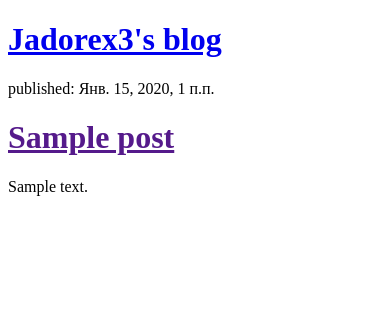
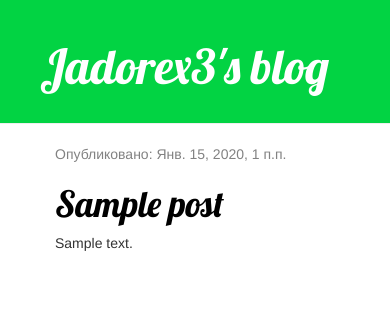
Before and after one commit to jadorex3/mysite, a Django app: page / in a window 390 px wide. Shown: the top 322 px of the page. Run offline with Django 3.2, Linux system fonts and the light colour scheme; tables that the repository leaves empty hold one stand-in row (values such as "Sample post"); some libraries are stand-ins or nearby versions.

Commit message:
Modified templates to display posts from database.

```diff
--- /dev/null
+++ b/blog/static/css/blog.css
@@ -0,0 +1,46 @@
+.page-header {
+    background-color: #02D343;
+    margin-top: 0;
+    padding: 20px 20px 20px 40px;
+}
+
+.page-header h1, .page-header h1 a, .page-header h1 a:visited, .page-header h1 a:active {
+    color: #ffffff;
+    font-size: 36pt;
+    text-decoration: none;
+}
+
+.content {
+    margin-left: 40px;
+}
+
+h1, h2, h3, h4 {
+    font-family: 'Lobster', cursive;
+}
+
+.date {
+    color: #828282;
+}
+
+.save {
+    float: right;
+}
+
+.post-form textarea, .post-form input {
+    width: 100%;
+}
+
+.top-menu, .top-menu:hover, .top-menu:visited {
+    color: #ffffff;
+    float: right;
+    font-size: 26pt;
+    margin-right: 20px;
+}
+
+.post {
+    margin-bottom: 70px;
+}
+
+.post h1 a, .post h1 a:visited {
+    color: #000000;
+}
--- /dev/null
+++ b/blog/templates/blog/base.html
@@ -0,0 +1,26 @@
+<!DOCTYPE html>
+{% load static %}
+<html lang="ru">
+    <head>
+        <meta charset="UTF-8">
+        <title>Jadorex3's blog</title>
+        <link rel="stylesheet" href="//maxcdn.bootstrapcdn.com/bootstrap/3.2.0/css/bootstrap.min.css">
+        <link rel="stylesheet" href="//maxcdn.bootstrapcdn.com/bootstrap/3.2.0/css/bootstrap-theme.min.css">
+        <link href="https://fonts.googleapis.com/css?family=Lobster&subset=latin,cyrillic" rel="stylesheet" type="text/css">
+        <link rel="stylesheet" href="{% static 'css/blog.css' %}">
+
+    </head>
+    <body>
+        <div class="page-header">
+            <h1><a href="/">Jadorex3's blog</a></h1>
+        </div>
+        <div class="content container">
+            <div class="row">
+                <div class="col-md-8">
+                {% block content %}
+                {% endblock %}
+                </div>
+            </div>
+        </div>
+    </body>
+</html>
--- a/blog/templates/blog/post_list.html
+++ b/blog/templates/blog/post_list.html
@@ -1,20 +1,13 @@
-<!DOCTYPE html>
-<html lang="en">
-<head>
-    <meta charset="UTF-8">
-    <title>Jadorex3's blog</title>
-</head>
-<body>
-    <div>
-        <h1><a href="/">Jadorex3's blog</a></h1>
-    </div>
+{% extends 'blog/base.html' %}
 
+{% block content %}
     {% for post in posts %}
-    <div>
-        <p>published: {{ post.published_date }}</p>
-        <h1><a href="">{{ post.title }}</a></h1>
-        <p>{{ post.text|linebreaksbr }}</p>
-    </div>
+        <div class="post">
+            <div class="date">
+                <p>Опубликовано: {{ post.published_date }}</p>
+            </div>
+            <h1><a href="{% url 'post_detail' pk=post.pk %}">{{ post.title }}</a></h1>
+            <p>{{ post.text|linebreaksbr }}</p>
+        </div>
     {% endfor %}
-</body>
-</html>
+{% endblock %}
--- a/blog/urls.py
+++ b/blog/urls.py
@@ -4,4 +4,5 @@ from . import views
 
 urlpatterns = [
     path('', views.post_list, name='post_list'),
+    path('post/<int:pk>/', views.post_detail, name='post_detail'),
 ]
--- a/blog/views.py
+++ b/blog/views.py
@@ -1,4 +1,4 @@
-from django.shortcuts import render
+from django.shortcuts import render, get_object_or_404
 from django.utils import timezone
 from .models import Post
 
@@ -6,3 +6,8 @@ from .models import Post
 def post_list(request):
     posts = Post.objects.filter(published_date__lte=timezone.now()).order_by('published_date')
     return render(request, 'blog/post_list.html', {'posts': posts})
+
+
+def post_detail(request, pk):
+    post = get_object_or_404(Post, pk=pk)
+    return render(request, 'blog/post_detail.html', {'post': post})
```
Also changed, not shown: blog/templates/blog/post_detail.html (added, +13 -0 lines).
